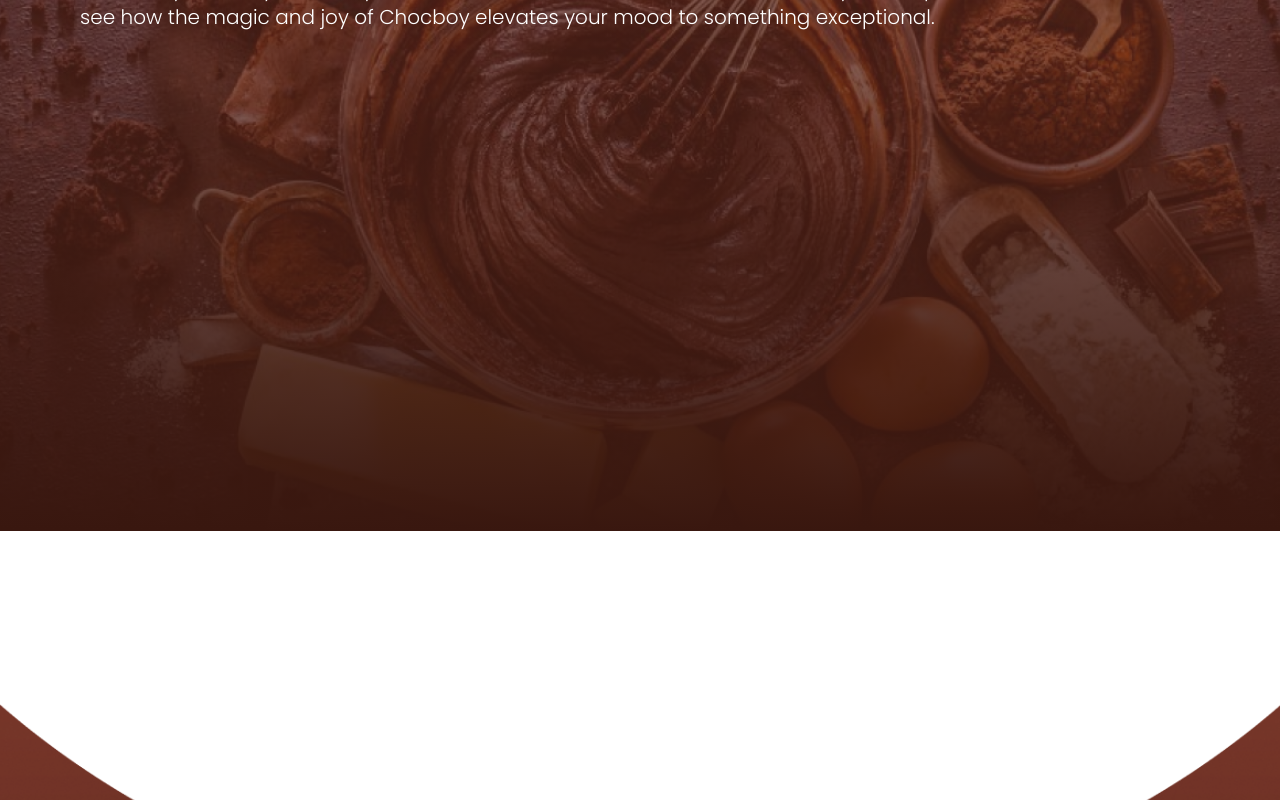
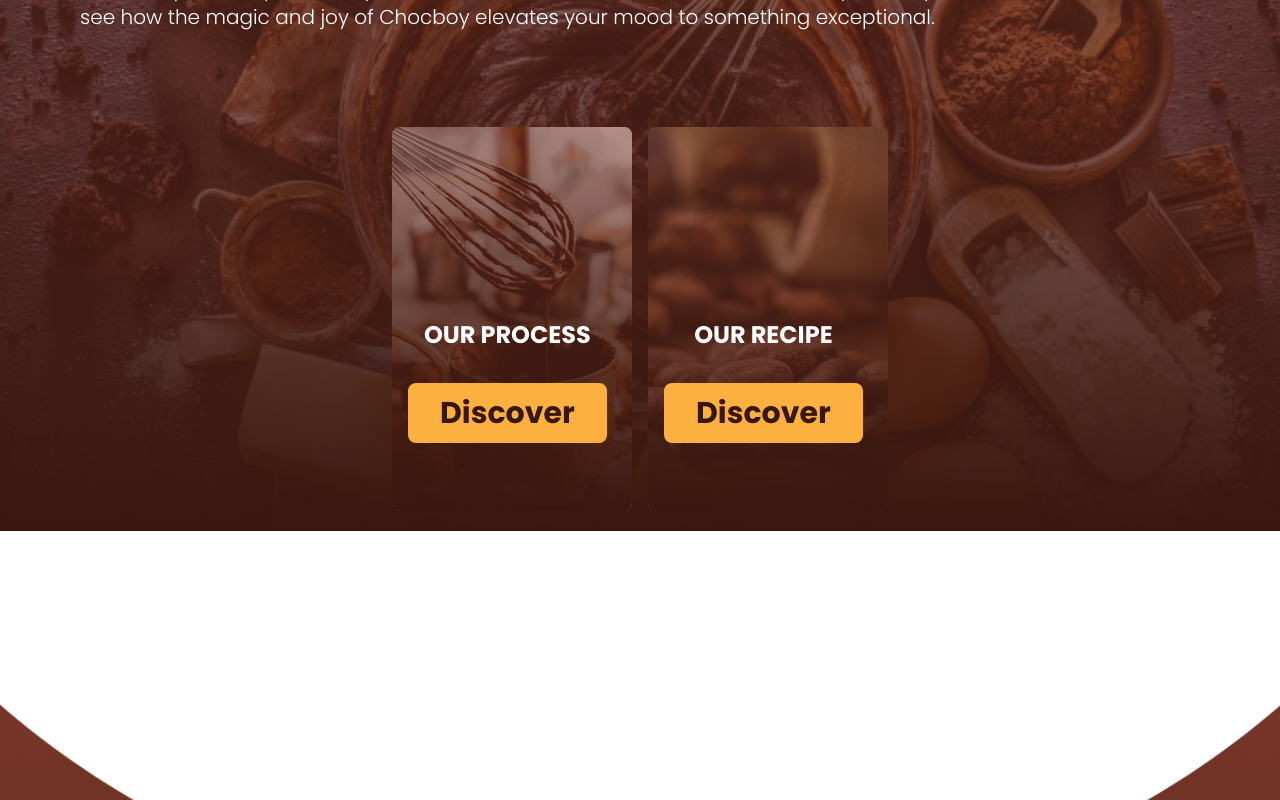
Before and after one commit to solex55/chocboy, a React (Create React App) app: page / in a window 1280 px wide. Shown: the part 2500-3300 px from the top of the page. Built offline with nearby package versions, Linux system fonts and the light colour scheme.

Commit message:
Feat: wrapup subdiscover

```diff
--- a/src/components/discover/Discover.jsx
+++ b/src/components/discover/Discover.jsx
@@ -15,7 +15,32 @@ function Discover() {
               </div>
 
 
+              <div className='flex justify-center mx-auto space-x-4 mt-24 '>
 
+                  <div className="process h-96 w-60 rounded-lg ">
+                      <div className='relative w-full h-full overlay-des rounded-lg'>
+                        <div className='flex flex-col gap-8 px-4 lg:px-4 absolute top-1/2 justify-center items-center'>
+                          <p className='text-2xl justify-center text-center font-bold'>OUR PROCESS</p>
+                          <button className='inline-flex items-center justify-center px-4 lg:px-8 py-3 text-3xl font-bold text-center bg-sec text-main rounded-lg '>
+                              Discover
+                          </button>
+
+                        </div>
+                      </div>
+                  </div>
+                  <div className="recipe h-96 w-60 rounded-lg ">
+                      <div className='relative w-full h-full overlay-des rounded-lg'>
+                        <div className='flex flex-col gap-8 px-4 lg:px-4  absolute top-1/2 left-0 justify-center items-center'>
+                          <p className='text-2xl justify-center text-center font-bold'>OUR RECIPE</p>
+                          <button className='inline-flex items-center justify-center px-4 lg:px-8 py-3 text-3xl font-bold text-center bg-sec text-main rounded-lg'>
+                              Discover
+                          </button>
+
+                        </div>
+                      </div>
+                  </div>
+
+              </div>
             </div>
         </div>
     </div>
--- a/src/components/footer/Footer.jsx
+++ b/src/components/footer/Footer.jsx
@@ -31,7 +31,7 @@ function footer() {
                     <p> &copy; 2022 Chocboy. All rights Reserved</p>
                 </div>
 
-                <div className='flex flex-row justify-between items-center gap-4'>
+                <div className='flex flex-row justify-between items-center gap-4 bg-main'>
                     <p>Terms &#38; Condition</p>
                     <p>Privacy Policy.</p>
                 </div>
```
